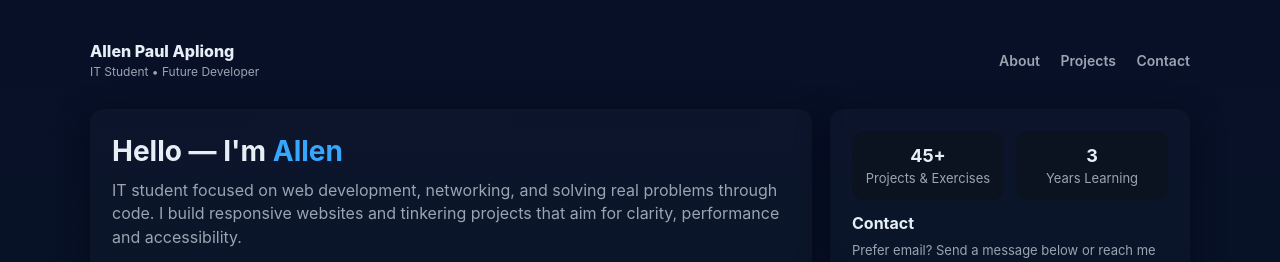
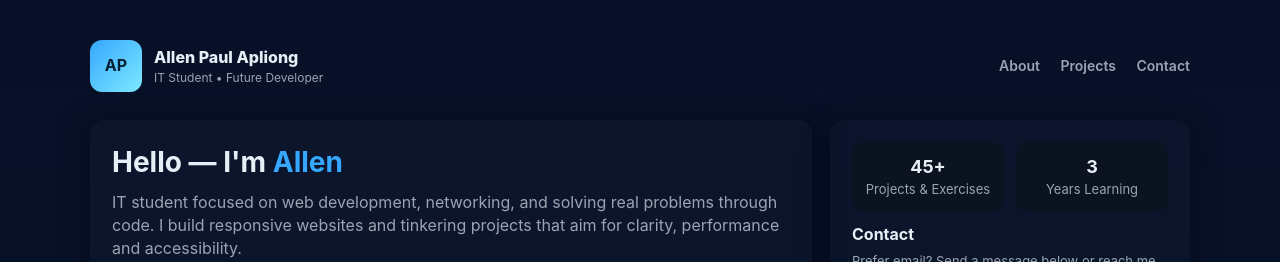
Before and after one commit to apliongallen-tech/Web-Profile, a plain HTML site: page index.html in a window 1280 px wide. Shown: the top 262 px of the page. Drawn offline with Linux system fonts and the light colour scheme.

Commit message:
Push latest updates with AP logo

```diff
--- a/index.html
+++ b/index.html
@@ -79,6 +79,7 @@
   <div class="wrap">
     <header>
       <div class="brand">
+        <div class="logo">AP</div>
         <div>
           <div style="font-weight:800">Allen Paul Apliong</div>
           <div class="muted" style="font-size:12px">IT Student • Future Developer</div>
```
